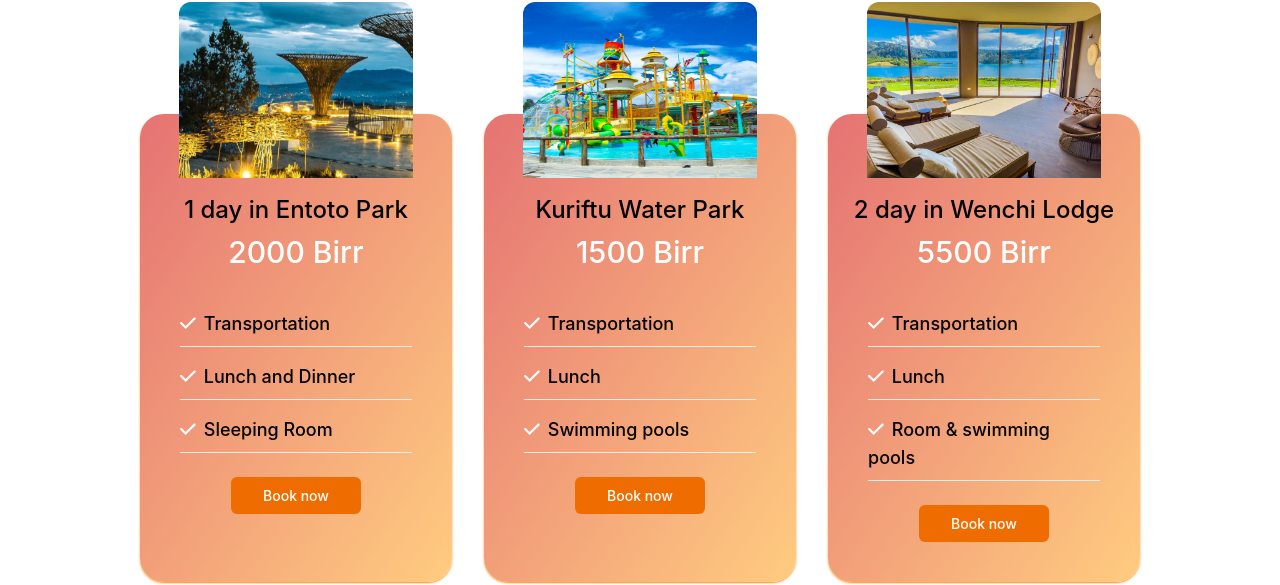
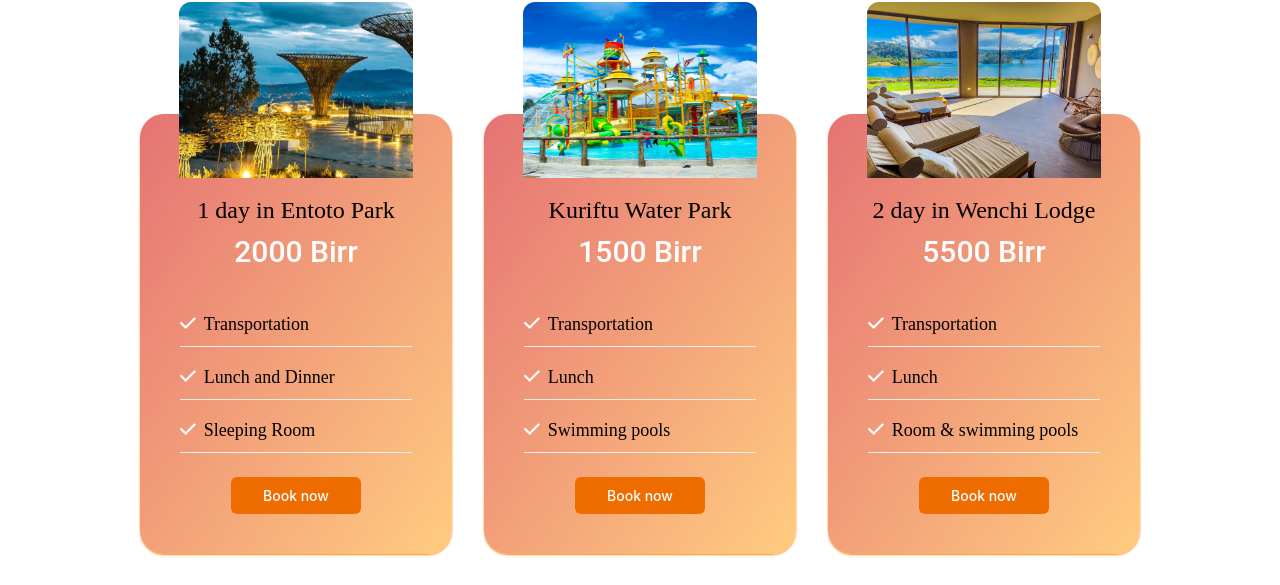
Before and after one commit to beki-kel/GUZO, a React (Vite) app in the folder frontend/: page / in a window 1280 px wide. Shown: the part 3054-3639 px from the top of the page. Built offline with nearby package versions, Linux system fonts and the light colour scheme.

Commit message:
refactor: Update pricingCard component with improved image styles and lazy loading

```diff
--- a/frontend/src/components/pricingCard.jsx
+++ b/frontend/src/components/pricingCard.jsx
@@ -12,16 +12,16 @@
           <div key={index} className={`w-full shadow-sm flex flex-col p-4 mb-28 rounded-3xl hover:scale-105 duration-300   shadow-orange-600 bg-gradient-to-br from-red-300 to-orange-200`}>
             <img className="w-10/12 h-44 rounded-t-xl mx-auto mt-[-8rem] bg-white" src={card.image} alt="/"
             />
-            <h2 className="text-2xl text-black  font-medium text-center pt-4 ">
+            <h2 className="text-2xl text-black  font-medium text-center pt-4 font-serif">
               {card.title}
             </h2>
-            <p className="text-center text-white text-3xl font-medium pt-2">{card.price} Birr</p>
+            <p className="text-center text-white text-3xl font-medium font-sans pt-2">{card.price} Birr</p>
             <div className="justify-center items-center font-medium ">
               {card.features.map((feature, index) => (
 
                 <p
                   key={index}
-                  className={`py-2 mx-6 border-b text-lg text-black items-center justify-center ${index === 0 ? "mt-8" : ""}`}>
+                  className={`py-2 mx-6 border-b text-lg text-black font-serif items-center justify-center ${index === 0 ? "mt-8" : ""}`}>
                     <FontAwesomeIcon icon={faCheck} className="text-white mr-2 items-center justify-center" />
                   {feature}
                 </p>
```
